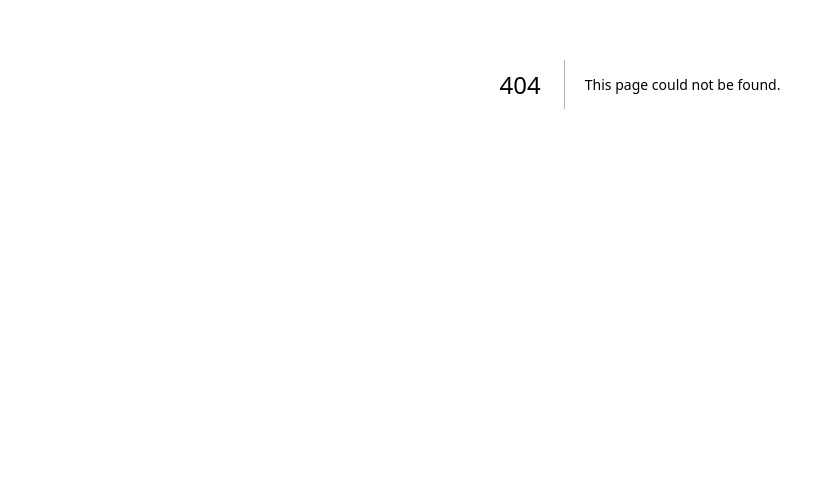
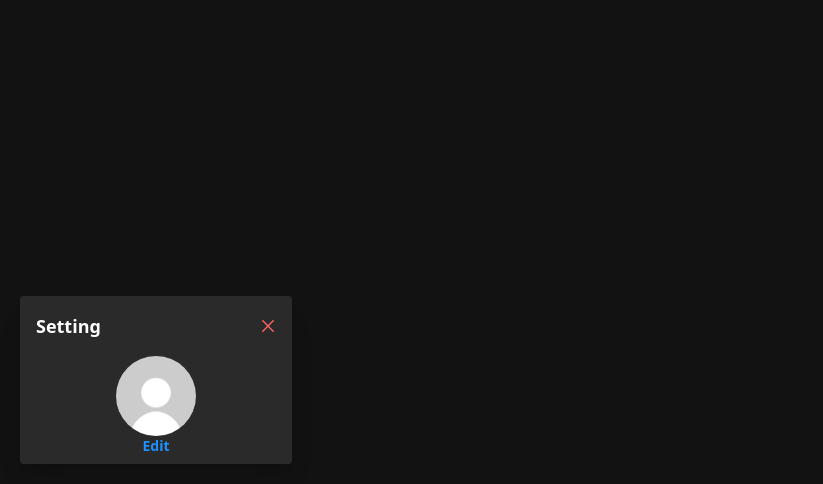
Before and after one commit to royarsitobatubara/chatapp, a Next.js app: page /chat/SettingsProfile in a window 1280 px wide. Before the commit this address had no page. Shown: the part 316-800 px from the top of the page, without its empty margins (0-823 px from the left). Built offline with nearby package versions, Linux system fonts and the light colour scheme; sample sign-in values are in the browser's storage.

Commit message:
tambahin aja hehe

```diff
--- a/src/components/Input.jsx
+++ b/src/components/Input.jsx
@@ -28,3 +28,11 @@ export function InputForm({
     </div>
   );
 }
+
+export function InputSettingProfile(){
+  return(
+    <div>
+
+    </div>
+  );
+}
--- a/src/components/Profile.jsx
+++ b/src/components/Profile.jsx
@@ -1,23 +1,49 @@
 import Image from 'next/image'
-import React from 'react'
+import React, { useEffect, useState } from 'react'
 import { BiDotsVertical } from "react-icons/bi";
+import { jwtDecode } from 'jwt-decode';
+import { useRouter } from 'next/router';
 
-function Profile() {
+function Profile({handleSetting = null}) {
+
+  const [isView, setView] = useState(false);
+  const [decode, setDecode] = useState(null);
+  const router = useRouter();
+
+  useEffect(() => {
+    const token = localStorage.getItem('token');
+    if(token){
+      setDecode(jwtDecode(token));
+    }
+  }, []);
+  console.log(decode)
+  function logoutHandle(){
+    localStorage.clear('token');
+    router.replace('/auth/login');
+  }
+
   return (
-    <div className='flex items-center justify-between'>
-        <div className='flex items-center py-2 gap-2'>
+    <div className='relative flex items-center px-5 justify-between'>
+        <div className='flex items-center py-2 gap-2 '>
             <Image
-                src={'/images/avatar.jpeg'}
+                src={decode?.profile?decode.profile:'/images/avatar.jpeg'}
                 width={40}
                 height={40}
                 alt='avatar'
                 className='rounded-full border-2 border-[var(--black3)]'
             />
-            <h3 className='text-base font-semibold'>Guest</h3>
+            <h3 className='text-base font-semibold'>{decode?.name ? decode.name : "Guest"}</h3>
         </div>
-        <button type='button' className='cursor-pointer active:scale-90 transition-all duration-300 hover:scale-110'><BiDotsVertical size={20}/></button>
+        <button type='button' onClick={()=>setView(e=>!e)} className='cursor-pointer active:scale-90 transition-all duration-300 hover:scale-110'><BiDotsVertical size={20}/></button>
+
+        {isView &&
+          <div className='absolute top-full right-0 bg-[var(--black2)] py-2 px-1 *:text-sm *:cursor-pointer *:hover:bg-[var(--black3)] *:w-full rounded-bl-md shadow-gray-500 border-l-[1px] border-b-[1px] border-gray-700'>
+            <button onClick={()=>handleSetting(e=>!e)} className='px-4 py-2 rounded-sm'>Settings</button>
+            <button onClick={logoutHandle} className='px-4 py-2 rounded-sm'>Logout</button>
+          </div>
+        }
     </div>
   )
 }
 
-export default Profile
+export default Profile;
--- a/src/components/SearchingUser.jsx
+++ b/src/components/SearchingUser.jsx
@@ -4,7 +4,7 @@ import { FaPlus } from "react-icons/fa";
 
 function SearchingUser() {
   return (
-    <div className='flex items-center gap-3 justify-between'>
+    <div className='flex items-center gap-3 justify-between px-5'>
         <div className='flex w-full items-center gap-2 bg-[var(--black3)] px-4 py-1 rounded-full'>
             <IoSearch />
             <input
--- a/src/pages/_app.js
+++ b/src/pages/_app.js
@@ -13,7 +13,6 @@ export default function App({ Component, pageProps }) {
     const isPublic = publicRoutes.includes(router.pathname);
 
     if (!token) {
-      // Tidak ada token, hanya boleh akses halaman public
       if (!isPublic) {
         router.replace('/auth/login');
       }
--- a/src/pages/api/auth/login.js
+++ b/src/pages/api/auth/login.js
@@ -22,8 +22,10 @@
       const token = jwt.sign(
         {
           id: user.iduser,
-          username: user.username,
-          phone: user.phone
+          name: user.name,
+          phone: user.phone,
+          role: user.role,
+          profile: user.profile
         },
         process.env.JWT_SECRET,
         {expiresIn: '5d'}
--- /dev/null
+++ b/src/pages/chat/SettingsProfile.jsx
@@ -0,0 +1,54 @@
+import Image from 'next/image'
+import React, { useRef, useState } from 'react'
+import { RiCloseLargeLine } from "react-icons/ri";
+
+function SettingsProfile({handleCloseProfile}) {
+
+    const [preview, setPreview] = useState('');
+    const fileInputRef = useRef(null);
+
+    const handleFileChange = (e) =>{
+        const file = e.target.files[0];
+        if(file){
+            const url = URL.createObjectURL(file);
+            setPreview(url);
+        }
+    }
+
+    const handleEditClick = () =>{
+        fileInputRef.current.click();
+    }
+
+  return (
+    <div className='absolute bottom-5 left-5 overflow-hidden shadow-xl rounded-sm '>
+        <div className='slideUp  bg-[var(--black3)] px-4 py-2'>
+            <div className='flex items-center justify-between pt-2 pb-4 w-60'>
+                <h3 className='text-lg font-semibold'>Setting</h3>
+                <button onClick={handleCloseProfile} type='button' className='cursor-pointer text-red-400 active:scale-90' ><RiCloseLargeLine /></button>
+            </div>
+            <div className='flex flex-col items-center'>
+                <Image src={preview?preview:'/images/avatar.jpeg'} width={80} height={80} alt='avatar' className='rounded-full' />
+                <button
+                    type="button"
+                    onClick={handleEditClick}
+                    className='text-[var(--blue1)] text-sm font-semibold cursor-pointer '
+                >Edit</button>
+                <input
+                    type="file"
+                    name=""
+                    id=""
+                    ref={fileInputRef}
+                    onChange={handleFileChange}
+                    accept='image/*'
+                    className='hidden'
+                />
+            </div>
+            <div>
+
+            </div>
+        </div>
+    </div>
+  )
+}
+
+export default SettingsProfile
--- a/src/pages/chat/index.jsx
+++ b/src/pages/chat/index.jsx
@@ -1,22 +1,29 @@
 import Profile from '@/components/Profile';
 import SearchingUser from '@/components/SearchingUser';
 import { useRouter } from 'next/router';
-import React, { useEffect } from 'react';
+import React, { useEffect, useState } from 'react';
+import SettingsProfile from './SettingsProfile';
 
 
 function Chat() {
 
+  const [isSetting, setViewSetting] = useState(false);
+
   return (
-    <div className='grid grid-cols-7 h-dvh'>
+    <div className='grid grid-cols-7 h-dvh relative '>
 
-      <div className='bg-[var(--black2)] px-5 col-span-2 flex flex-col gap-2'>
-        <Profile />
+      {/* LEFT */}
+      <div className='bg-[var(--black2)] col-span-2 flex flex-col gap-2'>
+        <Profile handleSetting={setViewSetting}/>
         <SearchingUser />
       </div>
 
-      <div>
+      {/* RIGHT */}
+      <div></div>
 
-      </div>
+
+      {/* SETTING */}
+      {isSetting && <SettingsProfile handleCloseProfile={()=>setViewSetting(false)} /> }
     </div>
   )
 }
--- a/src/styles/globals.css
+++ b/src/styles/globals.css
@@ -14,3 +14,18 @@ body{
   background-color: var(--black1);
   color: var(--white);
 }
+
+@keyframes slideUp{
+  from{
+    opacity: .5;
+    transform: translateY(100px);
+  }
+  to{
+    opacity: 1;
+    transform: translateY(0px);
+  }
+}
+.slideUp{
+  animation: slideUp 150ms linear;
+  transition: all 150ms linear;
+}
```
